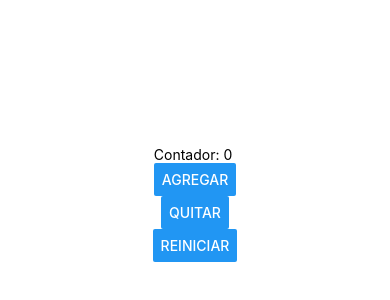
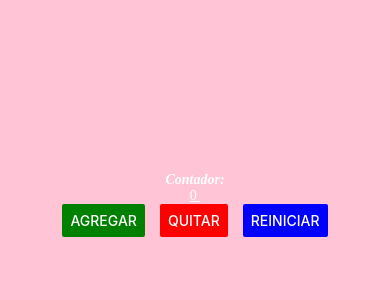
Before and after one commit to Esmeralda-Amador/PAM213, a React Native app in the folder Intro_1/: screen / in a window 390 px wide. Shown: the part 218-518 px from the top of the page. Built offline with nearby package versions, Linux system fonts and the light colour scheme.

Commit message:
Agregamos nuevas modificaciones a nuestros botones

```diff
--- a/Intro_1/App.js
+++ b/Intro_1/App.js
@@ -1,34 +1,11 @@
 //1. imports: zona de importacones
 import { StatusBar } from 'expo-status-bar';
 import { StyleSheet, Text, View, Button } from 'react-native';
-import React ,{useState}from 'react';
+import ContadorScreen from './screens/contadorScreen';
 
 //2. Main: Zona de componentes
 export default function App() {
-
-  const [contador, setContador]=useState(0);/* desestructuración */
-
   return (
-
-    <View style={styles.container}>
-
-      <Text>Contador: {contador} </Text>{/*con shift+alt+a te dice cómo son los comentarios  */}
-      <Button title='Agregar' onPress={()=>setContador(contador+1)}/>
-      <Button title='Quitar' onPress={()=>setContador(contador-1)}/>
-      <Button title='Reiniciar' onPress={()=>setContador(contador-contador)}/>
-
-      <StatusBar style="auto" />
-
-    </View>
+    <ContadorScreen></ContadorScreen>
   );
 }
-
-//3. Styles: Zona estética y posicionamiento
-const styles = StyleSheet.create({
-  container: {
-    flex: 1,
-    backgroundColor: '#fff',
-    alignItems: 'center',
-    justifyContent: 'center',
-  },
-});
--- /dev/null
+++ b/Intro_1/screens/contadorScreen.js
@@ -0,0 +1,63 @@
+//1. imports: zona de importacones
+import { StatusBar } from 'expo-status-bar';
+import { StyleSheet, Text, View, Button } from 'react-native';
+import React ,{useState}from 'react';
+
+//2. Main: Zona de componentes
+export default function App() {
+
+  const [contador, setContador]=useState(0);/* desestructuración */
+
+  return (
+
+    <View style={styles.container}>
+
+      <Text style={styles.texto} > Contador: </Text>
+      <Text style={styles.texto2} >{contador} </Text>{/*con shift+alt+a te dice cómo son los comentarios  */}
+
+      <View style={styles.botonesContainer}>
+      <Button color = "green" title='Agregar' onPress={()=>setContador(contador+1)}/>
+      <Button color= "red"    title='Quitar' onPress={()=>setContador(contador-1)}/>
+      <Button color="blue"    title='Reiniciar' onPress={()=>setContador(0)}/>
+      </View>
+      <StatusBar style="auto" />
+
+    </View>
+  );
+}
+
+//3. Styles: Zona estética y posicionamiento
+const styles = StyleSheet.create({
+  container: {
+    flex: 1,
+    backgroundColor: '#ffc4d6ff',
+    alignItems: 'center', //posicionamiento sobre x
+    justifyContent: 'center', //posicionamiento sobre y-
+  },
+    texto:{
+     color: '#ffffffff',
+     fontSize: '50',
+     fontFamily: 'Times New Roman',
+     fontWeight:'bold',
+     fontStyle: 'italic',
+     //textDecorationLine: 'line-through',
+
+  },
+  texto2:{
+     color: '#ffffffff',
+     fontSize: '55',
+     fontFamily: 'Times New Roman',
+     fontWeight:'400',
+     fontStyle: 'normal',
+     textDecorationLine: 'underline',
+
+  },
+  botonesContainer:{
+    marginTop :'20',
+    flexDirection:'row',
+    alignItems: 'center',
+    justifyContent: 'center',
+    gap:15,
+  },
+
+});
```
